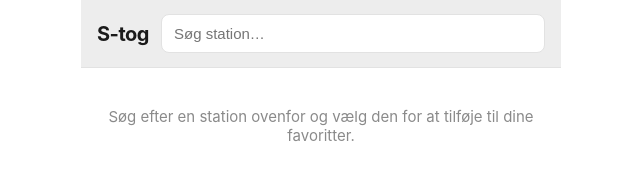
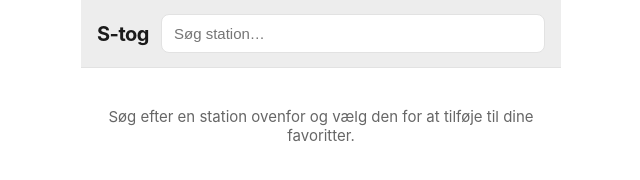
Before and after one commit to zoren/tognu, a website built with Vite: page index.html in a window 1280 px wide. Shown: the full height of the page, 319-959 px from the left. Built offline with nearby package versions, Linux system fonts and the light colour scheme; files whose address does not match are found by name.

Commit message:
darken muted text color for WCAG AA contrast
Lighthouse flagged "min" label and time text contrast as too low.
#8a8a8a → #666666 raises the ratio above 4.5:1 against both row
backgrounds (#ffffff and #f5f5f5).

```diff
--- a/src/styles.css
+++ b/src/styles.css
@@ -1,7 +1,7 @@
 :root {
   --teal: #0d5656;
   --text: #1a1a1a;
-  --muted: #8a8a8a;
+  --muted: #666666;
   --bg: #ffffff;
   --bg-alt: #ededed;
   --bg-row: #f5f5f5;
```
